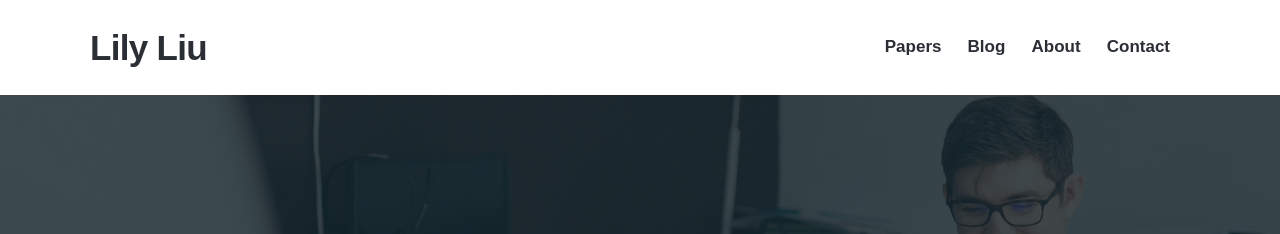
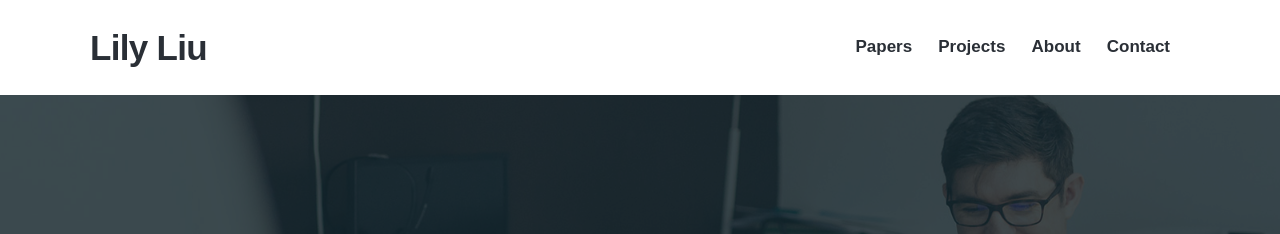
Before and after one commit to lilyliupro/finance, a Jekyll site: the page built from index.html, in a window 1280 px wide. Shown: the top 234 px of the page. Built offline with Jekyll 4.4.1, drawn with Linux system fonts in a browser that asks for light colours; nearby versions of some CDN libraries; some web fonts are replaced.

Commit message:
Update settings.yml

```diff
--- a/_data/settings.yml
+++ b/_data/settings.yml
@@ -10,7 +10,7 @@ menu_settings:
   menu_items:
     - title: 'Papers'
       url: '/'
-    - title: 'Blog'
+    - title: 'Projects'
       url: '/blog/'
     - title: 'About'
       url: '/about'
```
